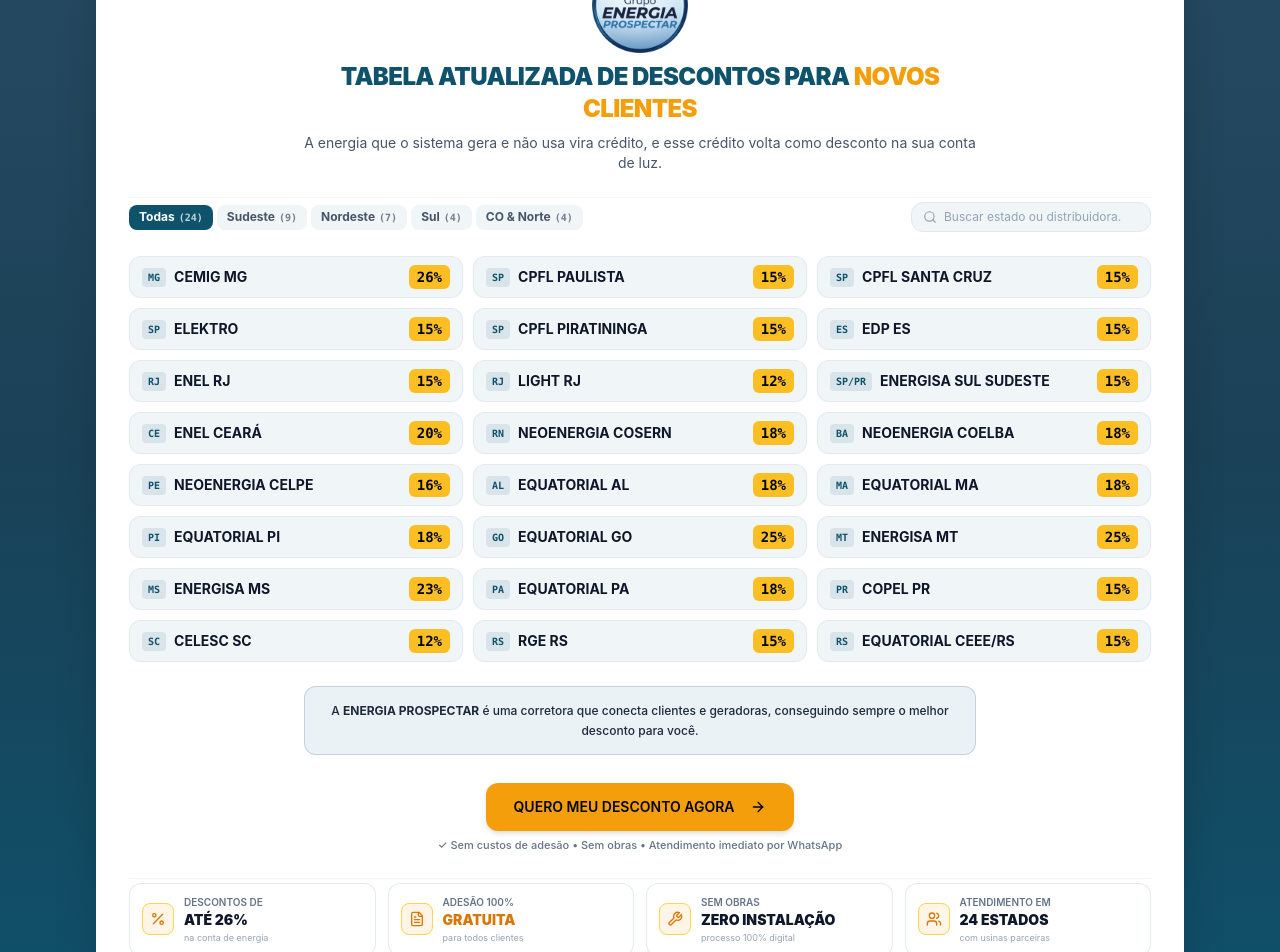
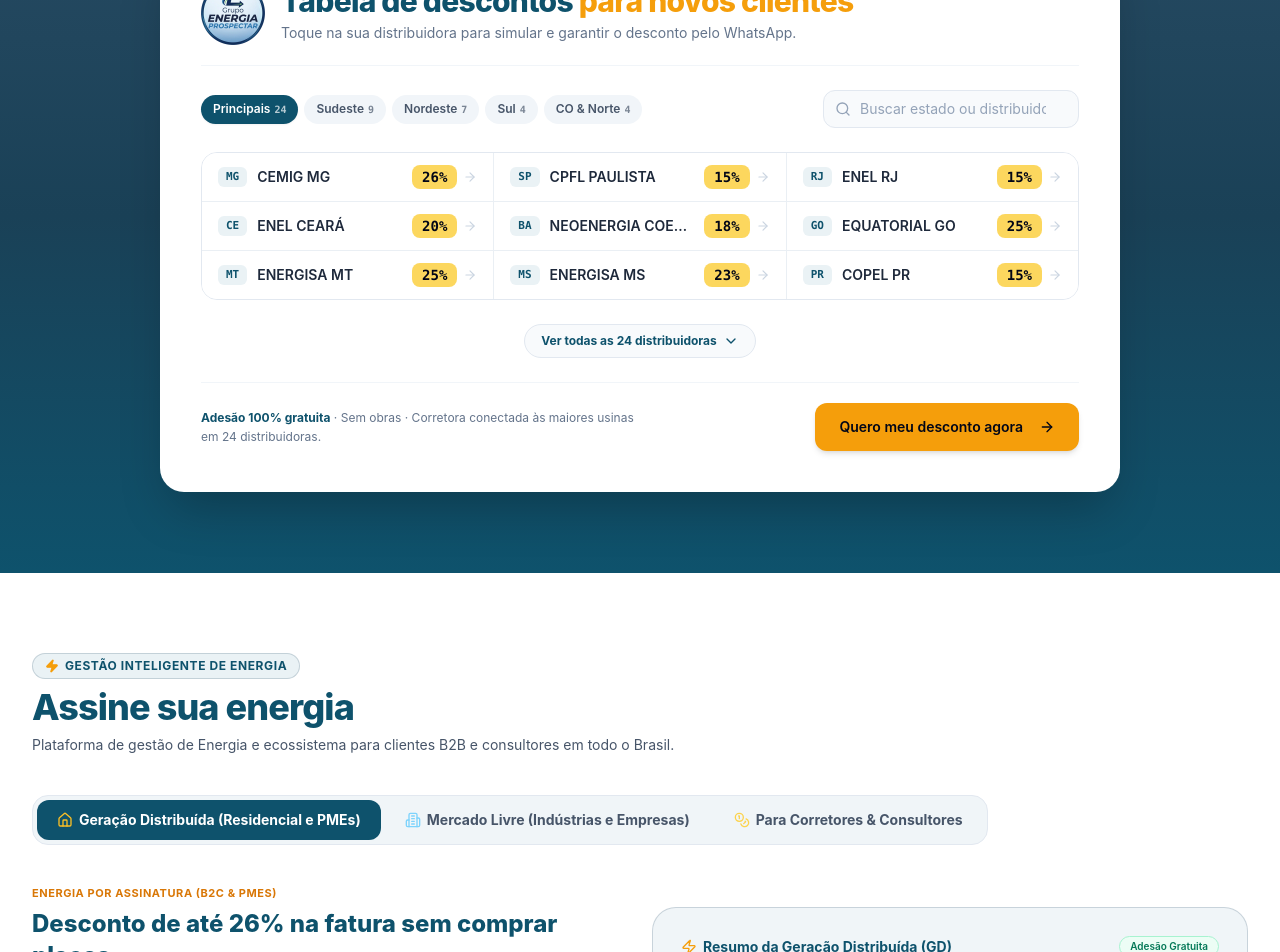
Before and after one commit to cristianofurtado/sinergia, a Next.js app: page / in a window 1280 px wide. Shown: the part 1660-2612 px from the top of the page. Built offline with nearby package versions, Linux system fonts and the light colour scheme.

Commit message:
refactor(simulator): simplifica visual da tabela de descontos para leitura rapida e limpa

```diff
--- a/components/sections/simulator.tsx
+++ b/components/sections/simulator.tsx
@@ -2,15 +2,7 @@
 
 import React, { useState, useMemo } from "react";
 import Image from "next/image";
-import {
-  ArrowRight,
-  FileText,
-  Wrench,
-  Users,
-  Percent,
-  Search,
-  X,
-} from "lucide-react";
+import { ArrowRight, ChevronDown, ChevronUp, Search, X } from "lucide-react";
 import { Button } from "@/components/ui/button";
 
 interface Distributor {
@@ -19,59 +11,69 @@ interface Distributor {
   rate: string;
   uf: string;
   region: "sudeste" | "nordeste" | "sul" | "centro-norte";
+  featured?: boolean;
 }
 
-export function Simulator() {
-  const [selectedRegion, setSelectedRegion] = useState<string>("todas");
-  const [searchQuery, setSearchQuery] = useState<string>("");
-
-  const allDistributors: Distributor[] = [
+const ALL_DISTRIBUTORS: Distributor[] = [
   // Sudeste (9)
-    { name: "CEMIG MG", rate: "26%", uf: "MG", region: "sudeste", id: "cemig-mg" },
-    { name: "CPFL PAULISTA", rate: "15%", uf: "SP", region: "sudeste", id: "cpfl-paulista" },
+  { name: "CEMIG MG", rate: "26%", uf: "MG", region: "sudeste", id: "cemig-mg", featured: true },
+  { name: "CPFL PAULISTA", rate: "15%", uf: "SP", region: "sudeste", id: "cpfl-paulista", featured: true },
   { name: "CPFL SANTA CRUZ", rate: "15%", uf: "SP", region: "sudeste", id: "cpfl-santa-cruz" },
   { name: "ELEKTRO", rate: "15%", uf: "SP", region: "sudeste", id: "elektro" },
   { name: "CPFL PIRATININGA", rate: "15%", uf: "SP", region: "sudeste", id: "cpfl-piratininga" },
   { name: "EDP ES", rate: "15%", uf: "ES", region: "sudeste", id: "edp-es" },
-    { name: "ENEL RJ", rate: "15%", uf: "RJ", region: "sudeste", id: "enel-rj" },
+  { name: "ENEL RJ", rate: "15%", uf: "RJ", region: "sudeste", id: "enel-rj", featured: true },
   { name: "LIGHT RJ", rate: "12%", uf: "RJ", region: "sudeste", id: "light-rj" },
   { name: "ENERGISA SUL SUDESTE", rate: "15%", uf: "SP/PR", region: "sudeste", id: "energisa-sul-sudeste" },
 
   // Nordeste (7)
-    { name: "ENEL CEARÁ", rate: "20%", uf: "CE", region: "nordeste", id: "enel-ce" },
+  { name: "ENEL CEARÁ", rate: "20%", uf: "CE", region: "nordeste", id: "enel-ce", featured: true },
   { name: "NEOENERGIA COSERN", rate: "18%", uf: "RN", region: "nordeste", id: "neoenergia-cosern" },
-    { name: "NEOENERGIA COELBA", rate: "18%", uf: "BA", region: "nordeste", id: "neoenergia-coelba" },
+  { name: "NEOENERGIA COELBA", rate: "18%", uf: "BA", region: "nordeste", id: "neoenergia-coelba", featured: true },
   { name: "NEOENERGIA CELPE", rate: "16%", uf: "PE", region: "nordeste", id: "neoenergia-celpe" },
   { name: "EQUATORIAL AL", rate: "18%", uf: "AL", region: "nordeste", id: "equatorial-al" },
   { name: "EQUATORIAL MA", rate: "18%", uf: "MA", region: "nordeste", id: "equatorial-ma" },
   { name: "EQUATORIAL PI", rate: "18%", uf: "PI", region: "nordeste", id: "equatorial-pi" },
 
   // Centro-Oeste & Norte (4)
-    { name: "EQUATORIAL GO", rate: "25%", uf: "GO", region: "centro-norte", id: "equatorial-go" },
-    { name: "ENERGISA MT", rate: "25%", uf: "MT", region: "centro-norte", id: "energisa-mt" },
-    { name: "ENERGISA MS", rate: "23%", uf: "MS", region: "centro-norte", id: "energisa-ms" },
+  { name: "EQUATORIAL GO", rate: "25%", uf: "GO", region: "centro-norte", id: "equatorial-go", featured: true },
+  { name: "ENERGISA MT", rate: "25%", uf: "MT", region: "centro-norte", id: "energisa-mt", featured: true },
+  { name: "ENERGISA MS", rate: "23%", uf: "MS", region: "centro-norte", id: "energisa-ms", featured: true },
   { name: "EQUATORIAL PA", rate: "18%", uf: "PA", region: "centro-norte", id: "equatorial-pa" },
 
   // Sul (4)
-    { name: "COPEL PR", rate: "15%", uf: "PR", region: "sul", id: "copel-pr" },
+  { name: "COPEL PR", rate: "15%", uf: "PR", region: "sul", id: "copel-pr", featured: true },
   { name: "CELESC SC", rate: "12%", uf: "SC", region: "sul", id: "celesc-sc" },
   { name: "RGE RS", rate: "15%", uf: "RS", region: "sul", id: "rge-rs" },
   { name: "EQUATORIAL CEEE/RS", rate: "15%", uf: "RS", region: "sul", id: "equatorial-ceee" },
 ];
 
-  const regions = [
-    { id: "todas", label: "Todas", count: 24 },
+const FEATURED_DISTRIBUTORS = ALL_DISTRIBUTORS.filter((d) => d.featured);
+
+const REGIONS = [
+  { id: "todas", label: "Principais", count: 24 },
   { id: "sudeste", label: "Sudeste", count: 9 },
   { id: "nordeste", label: "Nordeste", count: 7 },
   { id: "sul", label: "Sul", count: 4 },
   { id: "centro-norte", label: "CO & Norte", count: 4 },
-  ];
+] as const;
 
-  const filteredDistributors = useMemo(() => {
-    return allDistributors.filter((item) => {
+export function Simulator() {
+  const [selectedRegion, setSelectedRegion] = useState<string>("todas");
+  const [searchQuery, setSearchQuery] = useState<string>("");
+  const [showAll, setShowAll] = useState<boolean>(false);
+
+  const isSearching = searchQuery.trim().length > 0;
+  const isDefaultCompact = selectedRegion === "todas" && !isSearching && !showAll;
+
+  const visibleDistributors = useMemo(() => {
+    if (isDefaultCompact) {
+      return FEATURED_DISTRIBUTORS;
+    }
+    const q = searchQuery.trim().toLowerCase();
+    return ALL_DISTRIBUTORS.filter((item) => {
       const matchesRegion =
         selectedRegion === "todas" || item.region === selectedRegion;
-      const q = searchQuery.trim().toLowerCase();
       const matchesSearch =
         q === "" ||
         item.name.toLowerCase().includes(q) ||
@@ -79,91 +81,104 @@ export function Simulator() {
         item.rate.toLowerCase().includes(q);
       return matchesRegion && matchesSearch;
     });
-  }, [selectedRegion, searchQuery]);
+  }, [selectedRegion, searchQuery, isDefaultCompact]);
 
   return (
     <section
       id="tabela-descontos"
-      className="py-10 sm:py-16 bg-gradient-to-b from-[#284b63] via-[#1a4157] to-[#0e526c] border-b border-[#0e526c] relative overflow-hidden text-white"
+      className="py-12 sm:py-16 lg:py-20 bg-gradient-to-b from-[#284b63] via-[#1a4157] to-[#0e526c] border-b border-[#0e526c] relative overflow-hidden text-white"
     >
-      {/* Anchor for backward compatibility with #simulador and #cobertura */}
-      <div id="simulador" className="scroll-mt-24" />
-      <div id="cobertura" className="scroll-mt-24" />
+      {/* Anchors for backward compatibility */}
+      <div id="simulador" />
+      <div id="cobertura" />
 
-      {/* Background Radial Glow */}
-      <div className="absolute top-1/4 left-1/2 -translate-x-1/2 w-[700px] h-[400px] bg-gradient-radial from-[#0e526c]/40 via-transparent to-transparent blur-3xl pointer-events-none -z-10" />
-
-      <div className="max-w-6xl mx-auto px-4 sm:px-6 lg:px-8 space-y-6 sm:space-y-8">
-        <div className="rounded-3xl border border-white/20 bg-[#ffffff] text-slate-900 p-4 sm:p-7 lg:p-8 shadow-2xl space-y-4 sm:space-y-6">
-          {/* Header of the Table */}
-          <div className="text-center space-y-2 max-w-2xl mx-auto">
-            <div className="flex justify-center">
+      <div className="max-w-5xl mx-auto px-4 sm:px-6 lg:px-8">
+        <div className="rounded-3xl border border-white/15 bg-white text-slate-900 p-5 sm:p-8 lg:p-10 shadow-2xl space-y-6">
+          {/* Clean Header */}
+          <div className="flex flex-col sm:flex-row sm:items-center gap-4 pb-5 border-b border-slate-100">
             <Image
               src="/logo-vertical.webp"
               alt="Grupo Energia Prospectar"
-                width={96}
-                height={96}
-                className="h-20 w-20 sm:h-24 sm:w-24 object-contain drop-shadow-xs"
+              width={64}
+              height={64}
+              className="h-14 w-14 sm:h-16 sm:w-16 object-contain shrink-0 mx-auto sm:mx-0"
             />
-            </div>
-            <h3 className="text-lg sm:text-2xl font-black text-[#0e526c] tracking-tight uppercase">
-              TABELA ATUALIZADA DE DESCONTOS PARA{" "}
-              <span className="text-amber-500">NOVOS CLIENTES</span>
-            </h3>
-            <p className="text-xs sm:text-sm text-slate-600 leading-snug">
-              A energia que o sistema gera e não usa vira crédito, e esse crédito volta como desconto na sua conta de luz.
+            <div className="text-center sm:text-left space-y-1">
+              <h2 className="text-xl sm:text-2xl lg:text-3xl font-extrabold text-[#0e526c] tracking-tight leading-tight">
+                Tabela de descontos{" "}
+                <span className="text-amber-500">para novos clientes</span>
+              </h2>
+              <p className="text-xs sm:text-sm text-slate-500">
+                Toque na sua distribuidora para simular e garantir o desconto pelo WhatsApp.
               </p>
             </div>
+          </div>
 
-          {/* Quick Filters & Search Bar */}
-          <div className="flex flex-col sm:flex-row items-center justify-between gap-2.5 pt-1 border-t border-slate-100">
-            {/* Region Filter Buttons */}
-            <div className="flex flex-wrap items-center justify-center sm:justify-start gap-1 w-full sm:w-auto">
-              {regions.map((r) => (
+          {/* Filter Tabs + Instant Search */}
+          <div className="flex flex-col md:flex-row md:items-center justify-between gap-3">
+            <div
+              role="tablist"
+              aria-label="Filtrar distribuidoras por região"
+              className="flex flex-wrap items-center gap-1.5"
+            >
+              {REGIONS.map((r) => {
+                const active = selectedRegion === r.id;
+                return (
                   <button
                     key={r.id}
                     type="button"
-                  onClick={() => setSelectedRegion(r.id)}
-                  className={`px-2.5 py-1 rounded-lg text-xs font-bold transition-all cursor-pointer ${
-                    selectedRegion === r.id
-                      ? "bg-[#0e526c] text-white shadow-xs"
-                      : "bg-[#f0f5f8] text-slate-600 hover:bg-[#e0ecf2] hover:text-[#0e526c]"
+                    role="tab"
+                    aria-selected={active}
+                    onClick={() => {
+                      setSelectedRegion(r.id);
+                      if (r.id !== "todas") setShowAll(false);
+                    }}
+                    className={`px-3 py-1.5 rounded-full text-xs font-semibold transition-colors cursor-pointer ${
+                      active
+                        ? "bg-[#0e526c] text-white shadow-sm"
+                        : "bg-slate-100 text-slate-600 hover:bg-slate-200/80 hover:text-[#0e526c]"
                     }`}
                   >
                     {r.label}
-                  <span className="ml-1 text-[10px] opacity-75 font-mono">
-                    ({r.count})
+                    <span className="ml-1 text-[10px] opacity-70 font-mono">
+                      {r.count}
                     </span>
                   </button>
-              ))}
+                );
+              })}
             </div>
 
-            {/* Instant Search Bar */}
-            <div className="relative w-full sm:w-60 shrink-0">
-              <Search className="w-3.5 h-3.5 absolute left-3 top-1/2 -translate-y-1/2 text-slate-400 pointer-events-none" />
+            <div className="relative w-full md:w-64 shrink-0">
+              <Search
+                aria-hidden="true"
+                className="w-4 h-4 absolute left-3 top-1/2 -translate-y-1/2 text-slate-400 pointer-events-none"
+              />
               <input
                 type="text"
+                aria-label="Buscar estado ou distribuidora"
                 placeholder="Buscar estado ou distribuidora..."
                 value={searchQuery}
                 onChange={(e) => setSearchQuery(e.target.value)}
-                className="w-full pl-8 pr-7 py-1.5 text-xs rounded-xl border border-slate-200 bg-[#f0f5f8] text-slate-800 focus:outline-none focus:ring-2 focus:ring-[#0e526c] focus:bg-white placeholder:text-slate-400 transition-all"
+                className="w-full pl-9 pr-8 py-2 text-xs sm:text-sm rounded-xl border border-slate-200 bg-slate-50 text-slate-800 focus:outline-none focus:ring-2 focus:ring-[#0e526c] focus:bg-white placeholder:text-slate-400 transition-all"
               />
               {searchQuery && (
                 <button
                   type="button"
                   onClick={() => setSearchQuery("")}
-                  className="absolute right-2 top-1/2 -translate-y-1/2 text-slate-400 hover:text-slate-600 p-0.5 cursor-pointer"
+                  className="absolute right-2.5 top-1/2 -translate-y-1/2 text-slate-400 hover:text-slate-700 p-0.5 cursor-pointer"
                   aria-label="Limpar busca"
                 >
-                  <X className="w-3.5 h-3.5" />
+                  <X className="w-4 h-4" />
                 </button>
               )}
             </div>
           </div>
 
-          {/* Compact 3-Column Grid (1 col on mobile, 2 on tablet, 3 on desktop) */}
-          <div className="grid grid-cols-1 sm:grid-cols-2 lg:grid-cols-3 gap-2 sm:gap-2.5">
-            {filteredDistributors.map((item) => (
+          {/* Clean Hairline Grid Table */}
+          {visibleDistributors.length > 0 ? (
+            <div className="rounded-2xl border border-slate-200 overflow-hidden bg-white">
+              <div className="grid grid-cols-1 sm:grid-cols-2 lg:grid-cols-3 -mt-px -ml-px">
+                {visibleDistributors.map((item) => (
                   <a
                     key={item.id}
                     href={`https://wa.me/5571987822230?text=${encodeURIComponent(
@@ -171,27 +186,32 @@ export function Simulator() {
                     )}`}
                     target="_blank"
                     rel="noopener noreferrer"
-                className="flex items-center justify-between py-2 px-3 rounded-xl bg-[#f0f5f8] hover:bg-white hover:border-[#0e526c]/40 border border-slate-200/90 text-slate-800 transition-all group shadow-2xs hover:shadow-xs active:scale-[0.99]"
+                    className="group flex items-center justify-between gap-3 px-4 py-3 bg-white border-t border-l border-slate-200/70 hover:bg-[#f2f7fa] transition-colors focus-visible:outline-none focus-visible:ring-2 focus-visible:ring-inset focus-visible:ring-[#0e526c]"
                   >
-                <div className="flex items-center gap-2 min-w-0 pr-1">
-                  <span className="px-1.5 py-0.5 rounded text-[10px] font-extrabold bg-[#0e526c]/10 text-[#0e526c] font-mono shrink-0">
+                    <div className="flex items-center gap-2.5 min-w-0">
+                      <span className="text-[11px] font-bold font-mono text-[#0e526c] bg-[#eaf2f5] px-2 py-0.5 rounded-md shrink-0">
                         {item.uf}
                       </span>
-                  <span className="font-bold text-xs sm:text-sm text-slate-900 truncate group-hover:text-[#0e526c]">
+                      <span className="font-semibold text-xs sm:text-sm text-slate-800 truncate group-hover:text-[#0e526c]">
                         {item.name}
                       </span>
                     </div>
-                <span className="font-black text-xs sm:text-sm text-slate-950 font-mono bg-amber-400 px-2 py-0.5 rounded-md shrink-0 shadow-2xs group-hover:bg-amber-300 transition-colors ml-2">
+                    <div className="flex items-center gap-1.5 shrink-0">
+                      <span className="font-black text-xs sm:text-sm text-slate-950 font-mono tabular-nums bg-amber-300/90 group-hover:bg-amber-400 px-2.5 py-0.5 rounded-lg transition-colors">
                         {item.rate}
                       </span>
+                      <ArrowRight
+                        aria-hidden="true"
+                        className="w-3.5 h-3.5 text-slate-300 group-hover:text-[#0e526c] group-hover:translate-x-0.5 transition-all"
+                      />
+                    </div>
                   </a>
                 ))}
               </div>
-
-          {/* Empty Search Fallback */}
-          {filteredDistributors.length === 0 && (
-            <div className="text-center py-6 bg-[#f0f5f8] rounded-2xl border border-slate-200 space-y-2">
-              <p className="text-xs text-slate-500 font-medium">
+            </div>
+          ) : (
+            <div className="text-center py-8 bg-slate-50 rounded-2xl border border-slate-200 space-y-2">
+              <p className="text-sm text-slate-600 font-medium">
                 Nenhuma distribuidora encontrada para &ldquo;{searchQuery}&rdquo;.
               </p>
               <button
@@ -207,105 +227,49 @@ export function Simulator() {
             </div>
           )}
 
-          {/* Broker Disclaimer */}
-          <div className="p-3 sm:p-3.5 rounded-xl bg-[#eaf2f5] border border-[#284b63]/20 text-center max-w-2xl mx-auto">
-            <p className="text-xs text-slate-800 font-medium leading-relaxed">
-              A <strong>ENERGIA PROSPECTAR</strong> é uma corretora que conecta clientes e geradoras,
-              conseguindo sempre o melhor desconto para você.
+          {/* Expand / Collapse all 24 distributors */}
+          {selectedRegion === "todas" && !isSearching && (
+            <div className="flex justify-center">
+              <button
+                type="button"
+                onClick={() => setShowAll((prev) => !prev)}
+                className="inline-flex items-center gap-1.5 px-4 py-2 rounded-full border border-slate-200 bg-slate-50 hover:bg-[#eaf2f5] hover:border-[#0e526c]/30 text-xs font-bold text-[#0e526c] transition-colors cursor-pointer"
+              >
+                {showAll ? (
+                  <>
+                    Mostrar apenas as 9 principais
+                    <ChevronUp className="w-4 h-4" aria-hidden="true" />
+                  </>
+                ) : (
+                  <>
+                    Ver todas as 24 distribuidoras
+                    <ChevronDown className="w-4 h-4" aria-hidden="true" />
+                  </>
+                )}
+              </button>
+            </div>
+          )}
+
+          {/* Clean Footer Strip + Primary CTA */}
+          <div className="pt-5 border-t border-slate-100 flex flex-col sm:flex-row items-center justify-between gap-4">
+            <p className="text-xs text-slate-500 text-center sm:text-left leading-relaxed max-w-md">
+              <strong className="text-[#0e526c]">Adesão 100% gratuita</strong> · Sem obras · Corretora conectada às maiores usinas em 24 distribuidoras.
             </p>
-          </div>
-
-          {/* CTA Button to WhatsApp */}
-          <div className="text-center pt-1">
             <a
               href="https://wa.me/5571987822230?text=Ol%C3%A1!%20Gostaria%20de%20solicitar%20minha%20ades%C3%A3o%20gratuita%20com%20desconto%20na%20conta%20de%20energia."
               target="_blank"
               rel="noopener noreferrer"
-              className="block sm:inline-block w-full sm:w-auto"
+              className="w-full sm:w-auto shrink-0"
             >
               <Button
                 variant="solar"
                 size="lg"
-                className="w-full sm:w-auto font-black text-slate-950 text-xs sm:text-sm py-3 px-7 shadow-md"
+                className="w-full sm:w-auto font-bold text-slate-950 text-xs sm:text-sm py-3 px-6 shadow-md"
               >
-                QUERO MEU DESCONTO AGORA
-                <ArrowRight className="w-4 h-4 ml-1.5" />
+                Quero meu desconto agora
+                <ArrowRight className="w-4 h-4 ml-1.5" aria-hidden="true" />
               </Button>
             </a>
-            <p className="text-[10px] sm:text-[11px] text-slate-500 mt-1.5 font-medium">
-              ✓ Sem custos de adesão • Sem obras • Atendimento imediato por WhatsApp
-            </p>
-          </div>
-
-          {/* 4 Pillars Grid (Compact 2x2 on Mobile, 4-in-a-row on Desktop) */}
-          <div className="grid grid-cols-2 lg:grid-cols-4 gap-2 sm:gap-3 pt-1 border-t border-slate-100">
-            <div className="p-2.5 sm:p-3 rounded-xl bg-white border border-slate-200/90 flex items-center gap-2.5 shadow-2xs">
-              <div className="w-8 h-8 rounded-lg bg-amber-500/10 border border-amber-300 flex items-center justify-center shrink-0">
-                <Percent className="w-4 h-4 text-amber-600 font-black" />
-              </div>
-              <div className="space-y-0.5 min-w-0">
-                <span className="text-[10px] text-slate-500 font-semibold uppercase block leading-tight">
-                  Descontos de
-                </span>
-                <span className="text-xs sm:text-sm font-black text-slate-900 block leading-tight">
-                  ATÉ 26%
-                </span>
-                <span className="text-[9px] text-slate-400 block leading-tight truncate">
-                  na conta de energia
-                </span>
-              </div>
-            </div>
-
-            <div className="p-2.5 sm:p-3 rounded-xl bg-white border border-slate-200/90 flex items-center gap-2.5 shadow-2xs">
-              <div className="w-8 h-8 rounded-lg bg-amber-500/10 border border-amber-300 flex items-center justify-center shrink-0">
-                <FileText className="w-4 h-4 text-amber-600" />
-              </div>
-              <div className="space-y-0.5 min-w-0">
-                <span className="text-[10px] text-slate-500 font-semibold uppercase block leading-tight">
-                  Adesão 100%
-                </span>
-                <span className="text-xs sm:text-sm font-black text-amber-600 block leading-tight">
-                  GRATUITA
-                </span>
-                <span className="text-[9px] text-slate-400 block leading-tight truncate">
-                  para todos clientes
-                </span>
-              </div>
-            </div>
-
-            <div className="p-2.5 sm:p-3 rounded-xl bg-white border border-slate-200/90 flex items-center gap-2.5 shadow-2xs">
-              <div className="w-8 h-8 rounded-lg bg-amber-500/10 border border-amber-300 flex items-center justify-center shrink-0">
-                <Wrench className="w-4 h-4 text-amber-600" />
-              </div>
-              <div className="space-y-0.5 min-w-0">
-                <span className="text-[10px] text-slate-500 font-semibold uppercase block leading-tight">
-                  SEM OBRAS
-                </span>
-                <span className="text-xs sm:text-sm font-black text-slate-900 block leading-tight">
-                  ZERO INSTALAÇÃO
-                </span>
-                <span className="text-[9px] text-slate-400 block leading-tight truncate">
-                  processo 100% digital
-                </span>
-              </div>
-            </div>
-
-            <div className="p-2.5 sm:p-3 rounded-xl bg-white border border-slate-200/90 flex items-center gap-2.5 shadow-2xs">
-              <div className="w-8 h-8 rounded-lg bg-amber-500/10 border border-amber-300 flex items-center justify-center shrink-0">
-                <Users className="w-4 h-4 text-amber-600" />
-              </div>
-              <div className="space-y-0.5 min-w-0">
-                <span className="text-[10px] text-slate-500 font-semibold uppercase block leading-tight">
-                  Atendimento em
-                </span>
-                <span className="text-xs sm:text-sm font-black text-slate-900 block leading-tight">
-                  24 ESTADOS
-                </span>
-                <span className="text-[9px] text-slate-400 block leading-tight truncate">
-                  com usinas parceiras
-                </span>
-              </div>
-            </div>
           </div>
         </div>
       </div>
```
Lines whose indentation alone changed are shown as unchanged.
